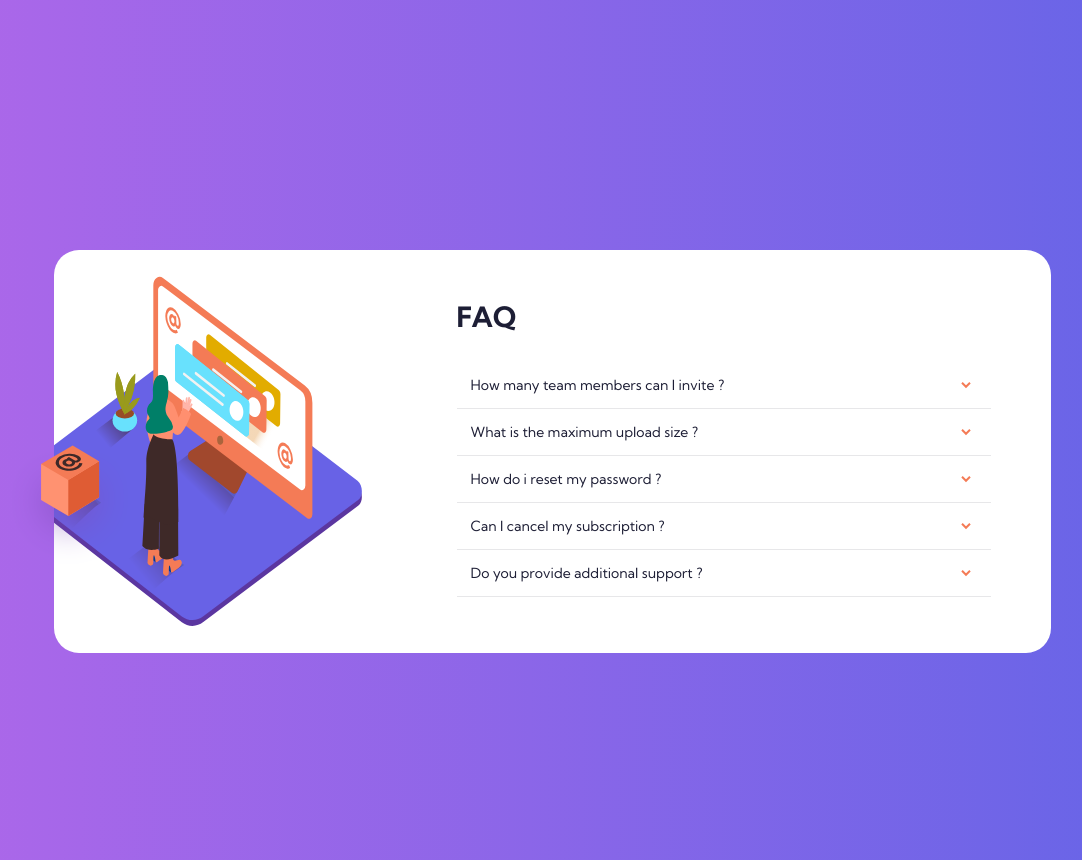
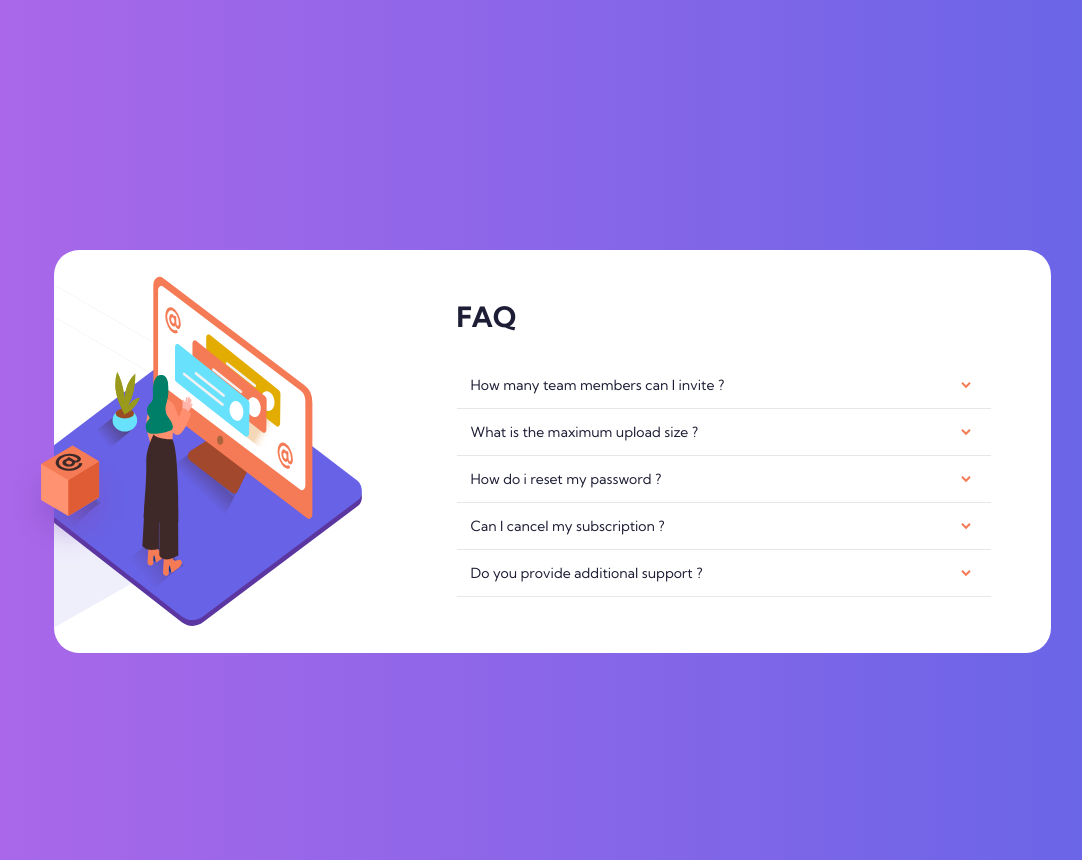
Before and after one commit to naimaRtn/FAQ-accordion-card-HTML-CSS-JS, a plain HTML site: page index.html in a window 1280 px wide. Shown: the whole page, without its empty margins (88-1170 px from the left). Drawn offline with Linux system fonts and the light colour scheme; the site is published under a folder, as on GitHub Pages, so addresses that start at the root find nothing.

Commit message:
fixing images' path so it displays correctly on github pages

```diff
--- a/style.css
+++ b/style.css
@@ -140,7 +140,7 @@ span{
       margin-bottom: 30px;
     }
     main{
-        background: url("/images/bg-pattern-desktop.svg") fixed;
+        background: url("images/bg-pattern-desktop.svg") fixed;
         background-size: contain ;
         background-position: -45% 100%;
         background-repeat:no-repeat;
```
